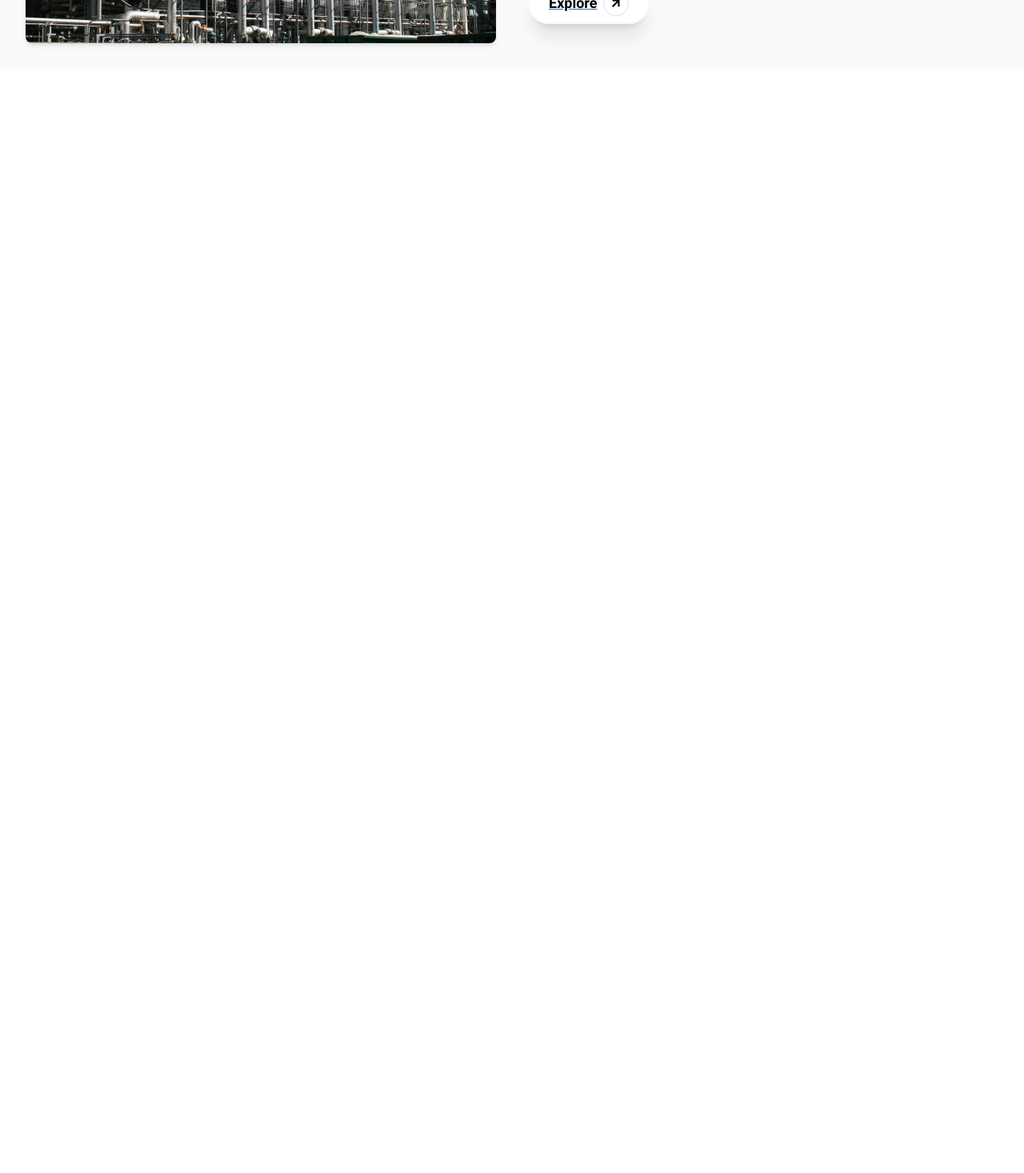
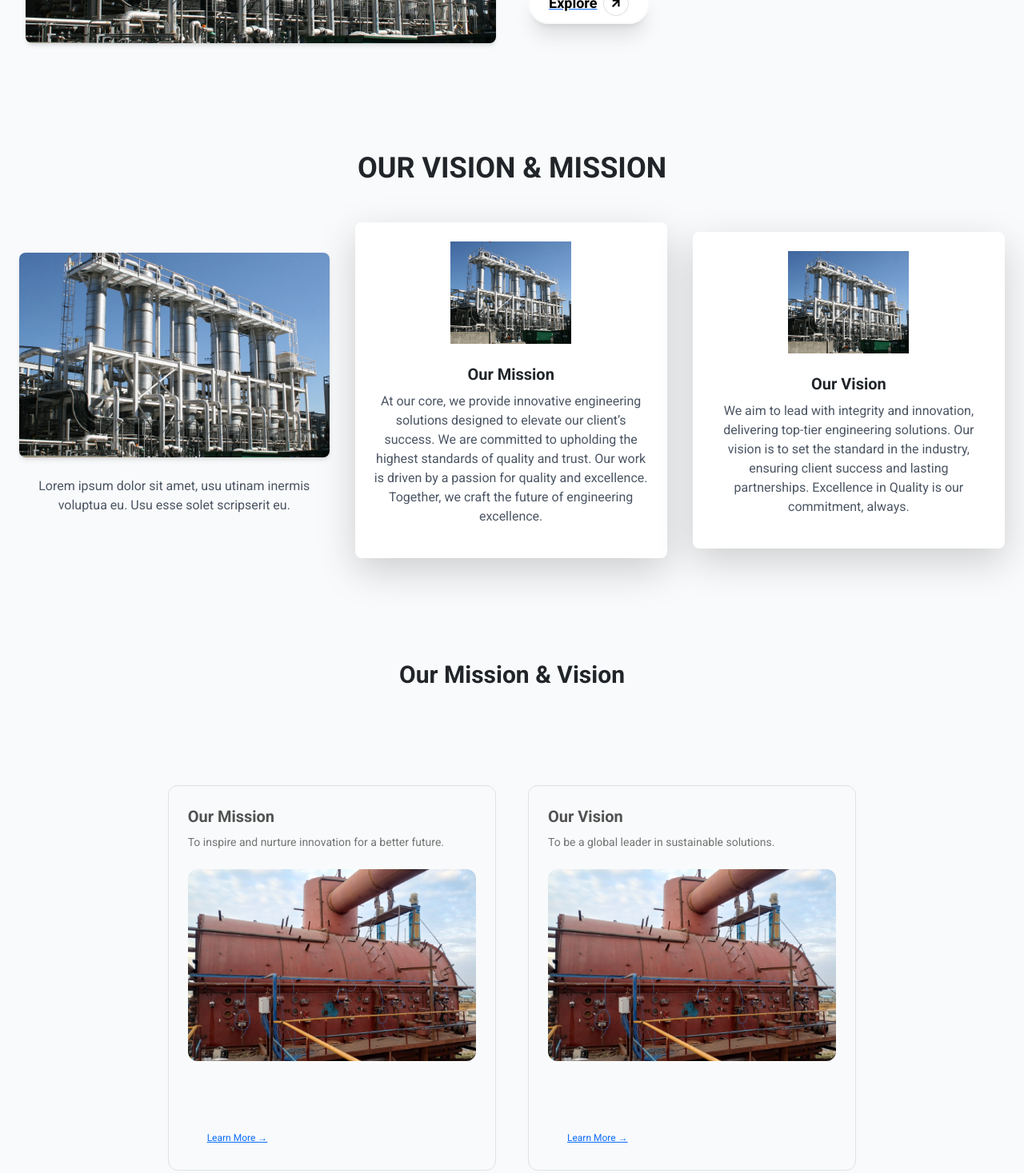
Before and after one commit to drjvtlkr/apexenggtech, a Next.js app: page /Home in a window 1280 px wide. Shown: the part 1330-2797 px from the top of the page at 80% size. Before the commit the page ends 1416 px from the top, so only its background shows below. Built offline with nearby package versions, Linux system fonts and the light colour scheme.

Commit message:
our mission and vision page in 3d

```diff
--- a/app/Home/page.tsx
+++ b/app/Home/page.tsx
@@ -3,14 +3,16 @@
 import aboutImg from "../../images/ffeEvaporator.jpg";
 import Image from "next/image";
 import Button from "@/components/Buttons/Button";
+import MissionVisionCard from "@/components/MissionVisionCard";
 
 
 export default function Home() {
   return (
-    <div className="bg-gray-100">
+    <div className="bg-gray-50">
       <h1 className="text-center text-2xl font-bold">Welcome to Home Page</h1>
       <Carousel />
-      <section className="mt-12 p-8 bg-gray-50 shadow-sm">
+      {/* About Us Section */}
+      <section className="mt-12 p-8 bg-gray-50">
         <h2 className="text-center text-4xl font-semibold mb-10 text-gray-800">
           Welcome to Abhishek Engg Works
         </h2>
@@ -42,6 +44,92 @@
           </div>
         </div>
       </section>
+
+      {/* Mission and Vision */}
+      <section className="mt-14 bg-gray-50 py-12 px-4">
+      {/* Header */}
+      <h2 className="text-center text-3xl md:text-4xl font-bold mb-12">
+        OUR VISION & MISSION
+      </h2>
+
+      {/* Vision & Mission Cards */}
+      <div className="flex flex-col md:flex-row justify-center items-center gap-8">
+        {/* Left Section: Vision Image */}
+        <div className="flex flex-col items-center text-center md:w-1/3">
+          <div className="relative w-full h-60 md:h-64">
+            {/* Dummy Image Placeholder */}
+            <Image
+              src={aboutImg.src}
+              alt="Vision Illustration"
+              layout="fill"
+              className="object-cover rounded-lg shadow-md"
+            />
+          </div>
+          <p className="text-gray-600 mt-4">
+            Lorem ipsum dolor sit amet, usu utinam inermis voluptua eu. Usu esse solet scripserit eu.
+          </p>
+        </div>
+
+        {/* Mission A */}
+        <div className="bg-white shadow-lg rounded-lg p-6 text-center md:w-1/3">
+          <div className="relative w-full h-32 mb-4">
+            {/* Dummy Image Placeholder */}
+            <Image
+              src={aboutImg.src}
+              alt="Mission A Illustration"
+              layout="fill"
+              className="object-contain"
+            />
+          </div>
+          <h3 className="text-xl font-semibold mb-2">Our Mission</h3>
+          <p className="text-gray-600">
+            At our core, we provide innovative engineering solutions designed to elevate our client’s success. We
+            are committed to upholding the highest standards of quality and trust. Our work is driven by a passion
+            for quality and excellence. Together, we craft the future of engineering excellence.
+          </p>
+        </div>
+
+        {/* Mission B */}
+        <div className="bg-white shadow-lg rounded-lg p-6 text-center md:w-1/3">
+          <div className="relative w-full h-32 mb-4">
+            {/* Dummy Image Placeholder */}
+            <Image
+              src={aboutImg.src}
+              alt="Mission B Illustration"
+              layout="fill"
+              className="object-contain"
+            />
+          </div>
+          <h3 className="text-xl font-semibold mb-2">Our Vision</h3>
+          <p className="text-gray-600">
+            We aim to lead with integrity and innovation, delivering top-tier engineering solutions. Our vision is
+            to set the standard in the industry, ensuring client success and lasting partnerships. Excellence in
+            Quality is our commitment, always.
+          </p>
+        </div>
+      </div>
+    </section>
+
+    <section className="py-20">
+      <h2 className="text-3xl font-bold text-center mb-10">Our Mission & Vision</h2>
+      <div className="flex flex-wrap justify-center gap-10">
+        {/* Mission Card */}
+        <MissionVisionCard
+          title="Our Mission"
+          description="To inspire and nurture innovation for a better future."
+          imageUrl="https://example.com/mission-image.jpg"
+          link="/mission"
+        />
+
+        {/* Vision Card */}
+        <MissionVisionCard
+          title="Our Vision"
+          description="To be a global leader in sustainable solutions."
+          imageUrl="https://example.com/vision-image.jpg"
+          link="/vision"
+        />
+      </div>
+    </section>
     </div>
   );
 }
--- /dev/null
+++ b/components/MissionVisionCard.tsx
@@ -0,0 +1,50 @@
+"use client";
+
+import React from "react";
+import Image from "next/image";
+import image3 from "../images/continuousVacuumPan.jpg";
+import { CardBody, CardContainer, CardItem } from "./ui/3d-card";
+
+const MissionVisionCard = ({ title, description, imageUrl, link }: any) => {
+  return (
+    <CardContainer>
+      <CardBody className="bg-gray-50 relative group/card dark:hover:shadow-2xl dark:hover:shadow-emerald-500/[0.1] dark:bg-black dark:border-white/[0.2] border-black/[0.1] w-auto sm:w-[30rem] h-auto rounded-xl p-6 border">
+        <CardItem
+          translateZ="50"
+          className="text-xl font-bold text-neutral-600 dark:text-white"
+        >
+          {title}
+        </CardItem>
+        <CardItem
+          as="p"
+          translateZ="60"
+          className="text-neutral-500 text-sm max-w-sm mt-2 dark:text-neutral-300"
+        >
+          {description}
+        </CardItem>
+        <CardItem translateZ="100" className="w-full mt-4">
+          <Image
+            src={image3.src}
+            height="1000"
+            width="1000"
+            className="h-60 w-full object-cover rounded-xl group-hover/card:shadow-xl"
+            alt="Mission Vision"
+          />
+        </CardItem>
+        <div className="flex justify-between items-center mt-20">
+          <CardItem
+            translateZ={20}
+            as="a"
+            href={link}
+            target="__blank"
+            className="px-4 py-2 rounded-xl text-xs font-normal dark:text-white"
+          >
+            Learn More →
+          </CardItem>
+        </div>
+      </CardBody>
+    </CardContainer>
+  );
+};
+
+export default MissionVisionCard;
--- /dev/null
+++ b/components/ui/3d-card.tsx
@@ -0,0 +1,156 @@
+"use client";
+
+
+import { cn } from "@/lib/utils";
+import Image from "next/image";
+import React, {
+  createContext,
+  useState,
+  useContext,
+  useRef,
+  useEffect,
+} from "react";
+
+const MouseEnterContext = createContext<
+  [boolean, React.Dispatch<React.SetStateAction<boolean>>] | undefined
+>(undefined);
+
+export const CardContainer = ({
+  children,
+  className,
+  containerClassName,
+}: {
+  children?: React.ReactNode;
+  className?: string;
+  containerClassName?: string;
+}) => {
+  const containerRef = useRef<HTMLDivElement>(null);
+  const [isMouseEntered, setIsMouseEntered] = useState(false);
+
+  const handleMouseMove = (e: React.MouseEvent<HTMLDivElement>) => {
+    if (!containerRef.current) return;
+    const { left, top, width, height } =
+      containerRef.current.getBoundingClientRect();
+    const x = (e.clientX - left - width / 2) / 25;
+    const y = (e.clientY - top - height / 2) / 25;
+    containerRef.current.style.transform = `rotateY(${x}deg) rotateX(${y}deg)`;
+  };
+
+  const handleMouseEnter = (e: React.MouseEvent<HTMLDivElement>) => {
+    setIsMouseEntered(true);
+    if (!containerRef.current) return;
+  };
+
+  const handleMouseLeave = (e: React.MouseEvent<HTMLDivElement>) => {
+    if (!containerRef.current) return;
+    setIsMouseEntered(false);
+    containerRef.current.style.transform = `rotateY(0deg) rotateX(0deg)`;
+  };
+  return (
+    <MouseEnterContext.Provider value={[isMouseEntered, setIsMouseEntered]}>
+      <div
+        className={cn(
+          "py-20 flex items-center justify-center",
+          containerClassName
+        )}
+        style={{
+          perspective: "1000px",
+        }}
+      >
+        <div
+          ref={containerRef}
+          onMouseEnter={handleMouseEnter}
+          onMouseMove={handleMouseMove}
+          onMouseLeave={handleMouseLeave}
+          className={cn(
+            "flex items-center justify-center relative transition-all duration-200 ease-linear",
+            className
+          )}
+          style={{
+            transformStyle: "preserve-3d",
+          }}
+        >
+          {children}
+        </div>
+      </div>
+    </MouseEnterContext.Provider>
+  );
+};
+
+export const CardBody = ({
+  children,
+  className,
+}: {
+  children: React.ReactNode;
+  className?: string;
+}) => {
+  return (
+    <div
+      className={cn(
+        "h-96 w-96 [transform-style:preserve-3d]  [&>*]:[transform-style:preserve-3d]",
+        className
+      )}
+    >
+      {children}
+    </div>
+  );
+};
+
+export const CardItem = ({
+  as: Tag = "div",
+  children,
+  className,
+  translateX = 0,
+  translateY = 0,
+  translateZ = 0,
+  rotateX = 0,
+  rotateY = 0,
+  rotateZ = 0,
+  ...rest
+}: {
+  as?: React.ElementType;
+  children: React.ReactNode;
+  className?: string;
+  translateX?: number | string;
+  translateY?: number | string;
+  translateZ?: number | string;
+  rotateX?: number | string;
+  rotateY?: number | string;
+  rotateZ?: number | string;
+  [key: string]: any;
+}) => {
+  const ref = useRef<HTMLDivElement>(null);
+  const [isMouseEntered] = useMouseEnter();
+
+  useEffect(() => {
+    handleAnimations();
+  }, [isMouseEntered]);
+
+  const handleAnimations = () => {
+    if (!ref.current) return;
+    if (isMouseEntered) {
+      ref.current.style.transform = `translateX(${translateX}px) translateY(${translateY}px) translateZ(${translateZ}px) rotateX(${rotateX}deg) rotateY(${rotateY}deg) rotateZ(${rotateZ}deg)`;
+    } else {
+      ref.current.style.transform = `translateX(0px) translateY(0px) translateZ(0px) rotateX(0deg) rotateY(0deg) rotateZ(0deg)`;
+    }
+  };
+
+  return (
+    <Tag
+      ref={ref}
+      className={cn("w-fit transition duration-200 ease-linear", className)}
+      {...rest}
+    >
+      {children}
+    </Tag>
+  );
+};
+
+// Create a hook to use the context
+export const useMouseEnter = () => {
+  const context = useContext(MouseEnterContext);
+  if (context === undefined) {
+    throw new Error("useMouseEnter must be used within a MouseEnterProvider");
+  }
+  return context;
+};
--- /dev/null
+++ b/lib/utils.ts
@@ -0,0 +1,9 @@
+import { ClassValue, clsx } from "clsx";
+import { twMerge } from "tailwind-merge";
+
+/**
+ * Utility function to conditionally merge class names.
+ */
+export function cn(...inputs: ClassValue[]) {
+  return twMerge(clsx(inputs));
+}
--- a/package.json
+++ b/package.json
@@ -11,10 +11,13 @@
   "dependencies": {
     "@next/font": "^14.2.15",
     "bootstrap": "^5.3.3",
+    "clsx": "^2.1.1",
+    "framer-motion": "^12.0.0",
     "next": "15.1.2",
     "react": "^19.0.0",
     "react-dom": "^19.0.0",
-    "react-icons": "^5.4.0"
+    "react-icons": "^5.4.0",
+    "tailwind-merge": "^2.6.0"
   },
   "devDependencies": {
     "@eslint/eslintrc": "^3",
```
Also changed, not shown: 1 other file (tests, documents, lock files or other folders).
